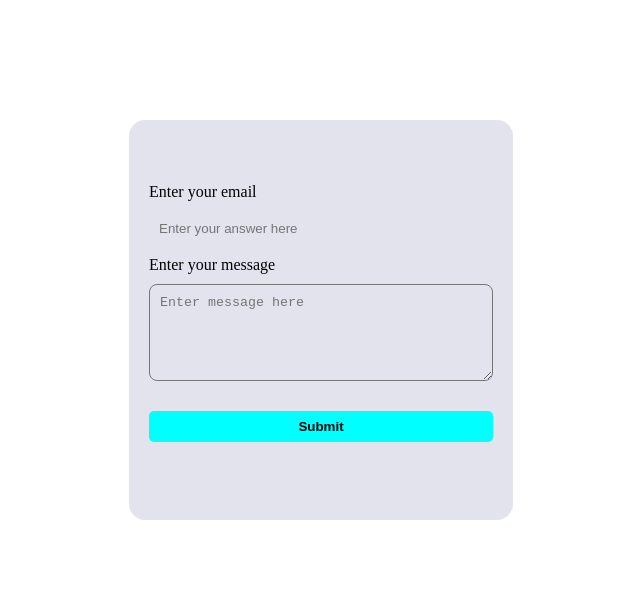
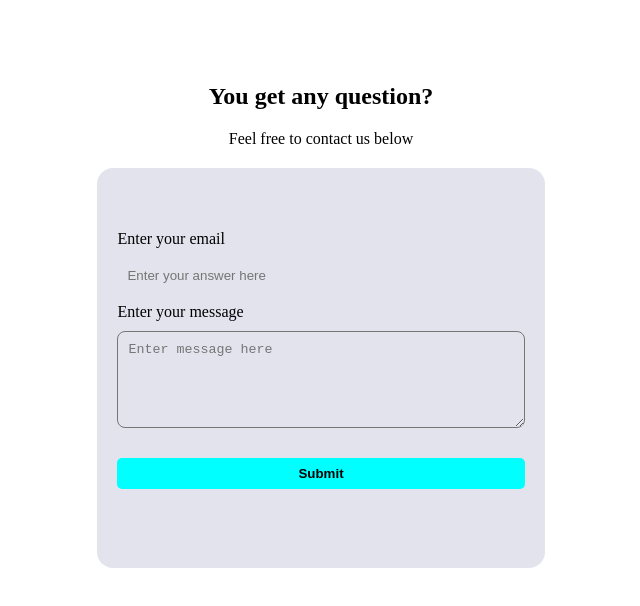
Before and after one commit to devLateef/nsexpress-stage-1, a website: page public/index.html in a window 1280 px wide. Shown: the whole page, without its empty margins (319-959 px from the left). Drawn offline with Linux system fonts and the light colour scheme.

Commit message:
Added heading and paragraph

```diff
--- a/public/app.css
+++ b/public/app.css
@@ -10,16 +10,20 @@ body{
     display: flex;
     align-items: center;
     justify-content: center;
+    flex-direction: column;
     height: 80vh;
+}
+
+h2, p {
+    padding: 10px;
 }
 
 .container{
     display: flex;
     align-items: center;
     justify-content: center;
-    width: 60%;
-    margin: auto;
     height: 50vh;
+    margin-top: 10px;
     padding: 20px;
     border-radius: 1rem;
     background-color: #e3e3ee;
--- a/public/index.html
+++ b/public/index.html
@@ -7,6 +7,8 @@
     <link rel="stylesheet" href="app.css">
 </head>
 <body>
+    <h2>You get any question?</h2>
+    <p>Feel free to contact us below</p>
     <div class="container">
         <form action="/store" method="post">
             <div>
```
